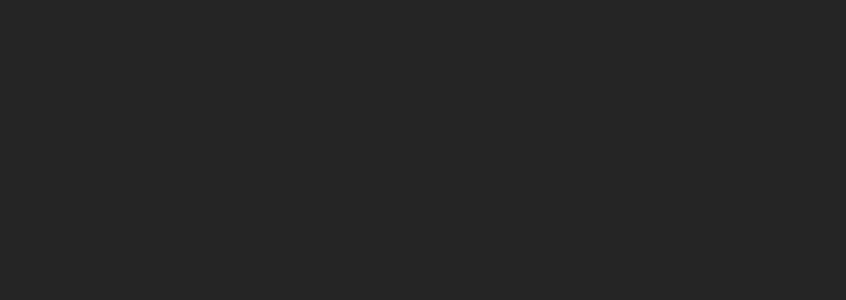
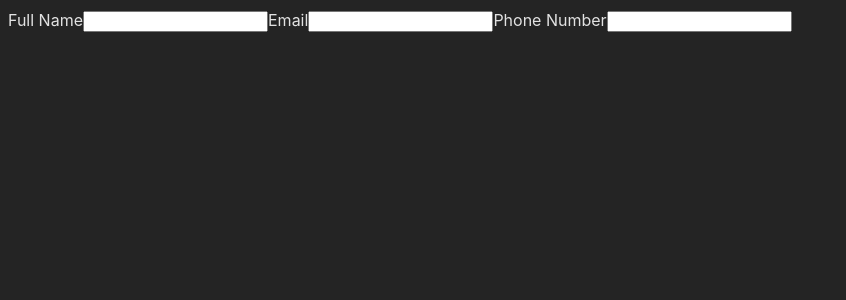
Before and after one commit to nikhil-tiwary61/cv-builder, a React (Vite) app: page / in a window 1280 px wide. Shown: the top 300 px of the page, without its empty margins (0-846 px from the left). Built offline with nearby package versions, Linux system fonts and the light colour scheme.

Commit message:
feat: add component GeneralInformation

```diff
--- a/src/App.jsx
+++ b/src/App.jsx
@@ -1,11 +1,13 @@
-import { useState } from 'react'
-import reactLogo from './assets/react.svg'
-import viteLogo from '/vite.svg'
 import './App.css'
+import GeneralInformation from './components/GeneralInformation'
 
 export default function App() {
   return (
     <>
+    <div className="sidebar">
+      <GeneralInformation />
+    </div>
+    <div className="resume"></div>
     </>
   )
 }
--- /dev/null
+++ b/src/components/GeneralInformation.jsx
@@ -0,0 +1,19 @@
+const GeneralInformation = () => {
+  return (
+    <div>
+      <form action="">
+        <label htmlFor="">Full Name
+        <input type="text" />
+        </label>
+        <label htmlFor="">Email
+        <input type="text" />
+        </label>
+        <label htmlFor="">Phone Number
+        <input type="text" />
+        </label>
+      </form>
+    </div>
+  )
+}
+
+export default GeneralInformation
```
